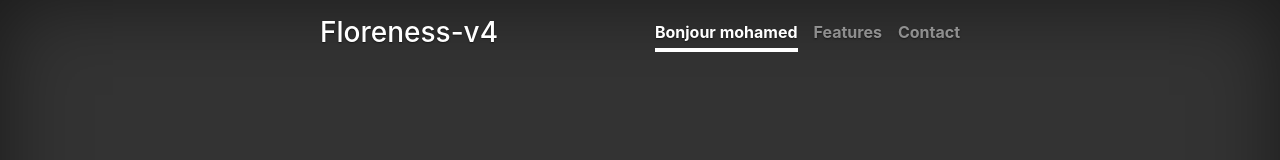
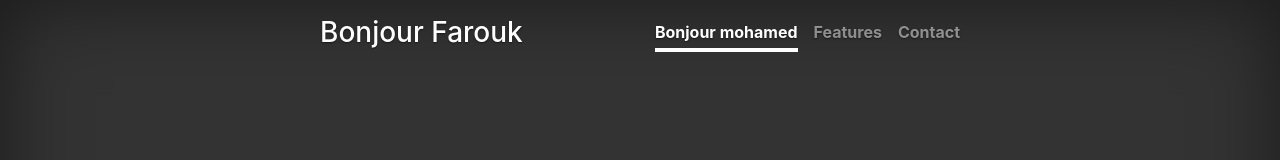
Before and after one commit to FaroukDev/floreness, a plain HTML site: page index.html in a window 1280 px wide. Shown: the top 160 px of the page. Drawn offline with nearby package versions, Linux system fonts and the light colour scheme.

Commit message:
version 6

```diff
--- a/index.html
+++ b/index.html
@@ -21,7 +21,7 @@
     <div class="cover-container d-flex h-100 p-3 mx-auto flex-column">
       <header class="masthead mb-auto">
         <div class="inner">
-          <h3 class="masthead-brand">Floreness-v4</h3>
+          <h3 class="masthead-brand">Bonjour Farouk</h3>
           <nav class="nav nav-masthead justify-content-center">
             <a class="nav-link active" href="#">Bonjour mohamed</a>
             <a class="nav-link" href="#">Features</a>
```
Also changed, not shown: 1 other file.
